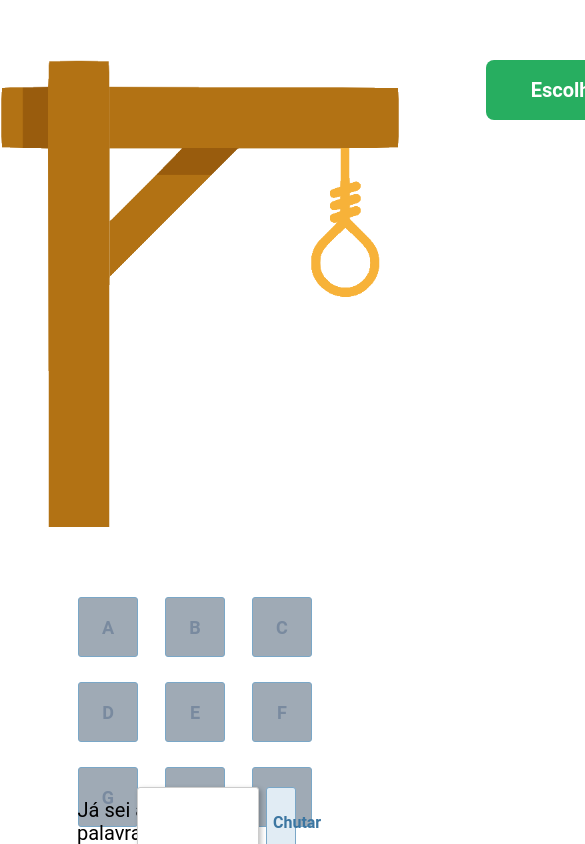
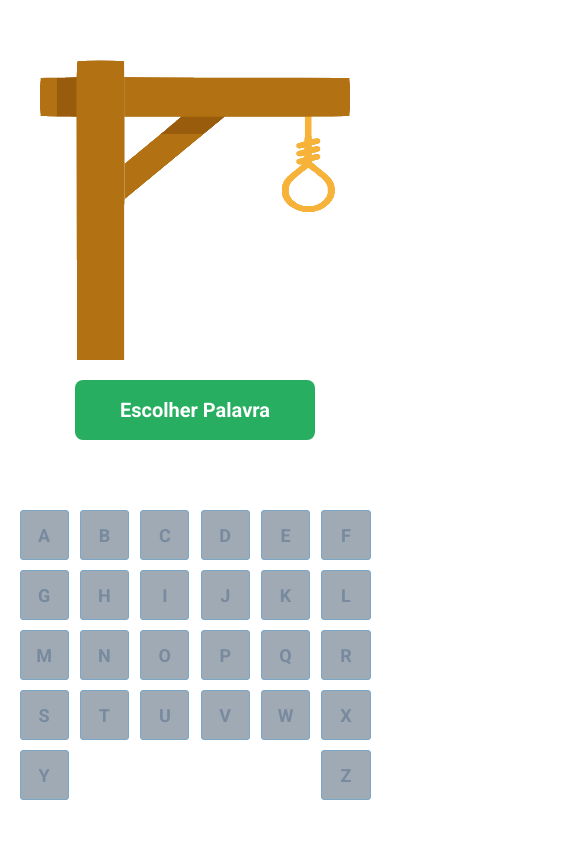
Before and after one commit to pablodru/Forca, a React (Create React App) app: page / in a window 390 px wide. Shown: the top 844 px of the page, 585 px wide, since content can reach past the window. Built offline with nearby package versions, Linux system fonts and the light colour scheme.

Commit message:
media query e ajustes finos

```diff
--- a/public/index.html
+++ b/public/index.html
@@ -8,7 +8,7 @@
       name="description"
       content="Web site created using create-react-app"
     />
-    <title>React App</title>
+    <title>Forca</title>
   </head>
   <body>
     <noscript>You need to enable JavaScript to run this app.</noscript>
--- a/src/components/App.js
+++ b/src/components/App.js
@@ -23,7 +23,7 @@ export default function App(){
         <div className="app">
             <Jogo guessRight={guessRight} stateGame={stateGame} setStateGame={setStateGame} winCounter={winCounter} counter={counter} playGame={playGame} misteryArray={misteryArray} chosenWord={chosenWord} />
             <Letras setWinCounter={setWinCounter} winCounter={winCounter} counter={counter} setCounter={setCounter} stateGame={stateGame} selectedLeters={selectedLeters} setSelectedLeters={setSelectedLeters} misteryArray={misteryArray} setMisteryArray={setMisteryArray} arrayWord={arrayWord} setArrayWord={setArrayWord}/>
-            <Chute stateGame={stateGame} setCounter={setCounter} playGame={playGame} setGuessRight={setGuessRight} chosenWord={chosenWord} guess={guess} setGuess={setGuess} setWinCounter={setWinCounter} setStateGame={setStateGame} misteryArray={misteryArray} />
+            <Chute stateGame={stateGame} setCounter={setCounter} setGuessRight={setGuessRight} chosenWord={chosenWord} guess={guess} setGuess={setGuess} setWinCounter={setWinCounter} setStateGame={setStateGame} misteryArray={misteryArray} />
         </div>
     )
 
--- a/src/components/Chute.js
+++ b/src/components/Chute.js
@@ -1,6 +1,6 @@
 export default function Chute(props) {
 
-    const {guess, setGuess, chosenWord, setWinCounter, setStateGame, misteryArray, setGuessRight, playGame, setCounter, stateGame} = props;
+    const {guess, setGuess, chosenWord, setWinCounter, setStateGame, misteryArray, setGuessRight, setCounter, stateGame} = props;
 
     function guessWord(){
         setStateGame(false);
--- a/src/css/style.css
+++ b/src/css/style.css
@@ -1,3 +1,5 @@
+@import url('https://fonts.googleapis.com/css2?family=Roboto:ital,wght@0,100;0,300;0,400;0,500;0,700;0,900;1,100;1,300;1,400;1,500;1,700;1,900&display=swap');
+
 *{
     box-sizing: border-box;
     font-family:'Roboto';
@@ -188,3 +190,45 @@ span{
     line-height: 19px;
     color:#3C76A1;
 }
+
+@media screen and (max-width:480px) {
+    .play {
+        flex-direction:column;
+    }
+
+    .play img{
+        width:80%;
+        height:300px;
+        margin: 0 auto;
+    }
+
+    .play > div {
+        margin: 20px auto;
+    }
+
+    .leters {
+        width:90%;
+        height:auto;
+        gap: 10px;
+        margin:50px auto;
+    }
+
+    .leter:disabled {
+        width:14%;
+        height:50px;
+    }
+
+    .leter {
+        width:40px;
+        height:40px;
+    }
+
+    .guess {
+        width:90%;
+        margin-bottom:30px;
+    }
+
+    .guess button {
+        width: 18%;
+    }
+}
```
